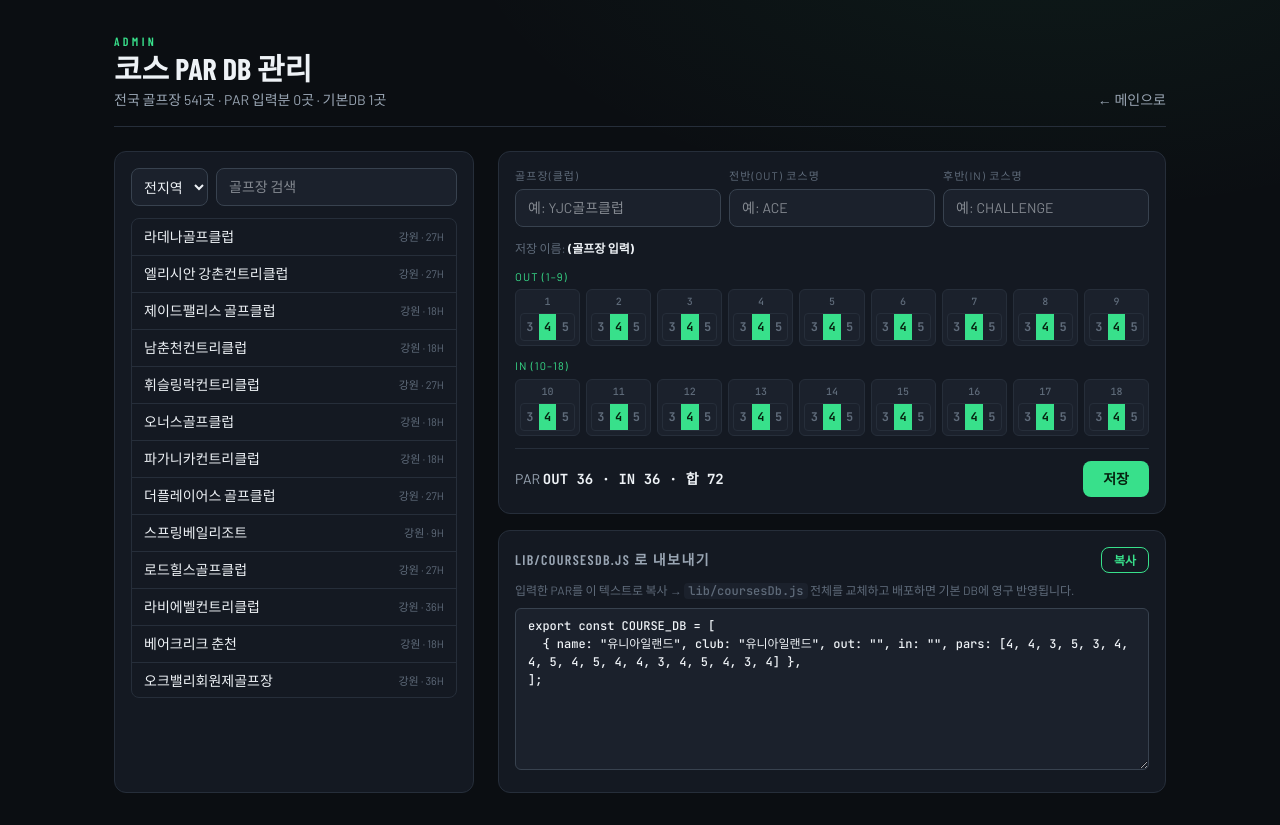
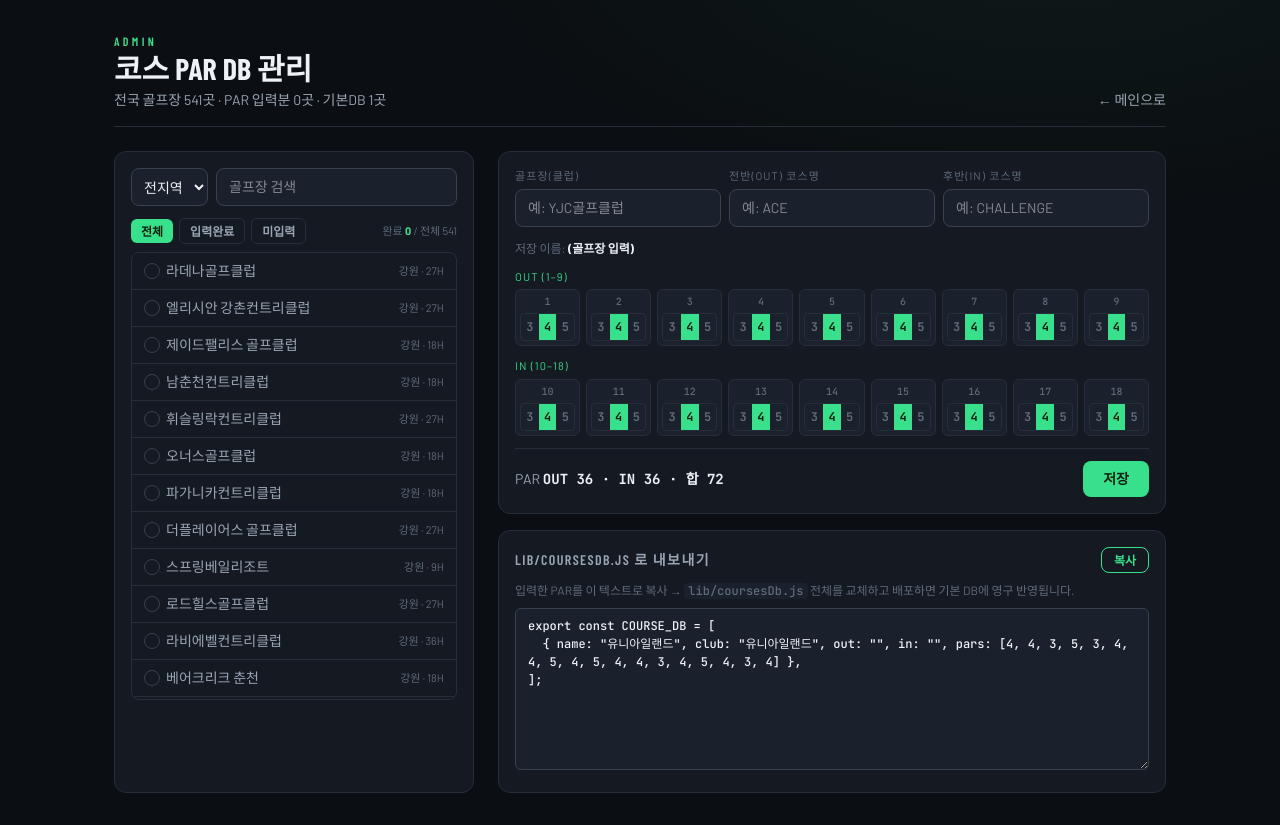
Before and after one commit to milv0/dallu-golf-studio, a Next.js app: page /admin in a window 1280 px wide. Built offline with nearby package versions, Linux system fonts and the light colour scheme; a web font is replaced by a local one.

Commit message:
admin: entered-course check badge + row highlight + status filter

```diff
--- a/app/admin/page.js
+++ b/app/admin/page.js
@@ -12,6 +12,7 @@ export default function Admin() {
   const [entries, setEntries] = useState([]); // 사용자가 입력한 par DB (localStorage)
   const [region, setRegion] = useState("");
   const [q, setQ] = useState("");
+  const [statusFilter, setStatusFilter] = useState("all"); // all | done | todo
   const [club, setClub] = useState("");
   const [outC, setOutC] = useState("");
   const [inC, setInC] = useState("");
@@ -35,10 +36,19 @@ export default function Admin() {
   );
   const filtered = useMemo(() => {
     const kw = q.trim();
-    return COURSE_DIRECTORY.filter(
-      (c) => (!region || c.region === region) && (!kw || c.name.includes(kw))
-    ).slice(0, 300);
-  }, [region, q]);
+    return COURSE_DIRECTORY.filter((c) => {
+      if (region && c.region !== region) return false;
+      if (kw && !c.name.includes(kw)) return false;
+      const done = enteredClubs.has(c.name);
+      if (statusFilter === "done" && !done) return false;
+      if (statusFilter === "todo" && done) return false;
+      return true;
+    }).slice(0, 400);
+  }, [region, q, statusFilter, enteredClubs]);
+  const doneCount = useMemo(
+    () => COURSE_DIRECTORY.filter((c) => enteredClubs.has(c.name)).length,
+    [enteredClubs]
+  );
 
   // 디렉토리에서 골프장 클릭 → 클럽명 채우고, 그 클럽의 저장 항목이 있으면 로드
   const loadClub = (clubName) => {
@@ -101,17 +111,34 @@ export default function Admin() {
             <input value={q} onChange={(e) => setQ(e.target.value)} placeholder="골프장 검색"
               className="flex-1 rounded-lg border border-line-2 bg-panel-2 px-3 py-2 text-sm text-txt outline-none focus:border-accent" />
           </div>
-          <div className="max-h-[60vh] overflow-auto rounded-lg border border-line">
-            {filtered.map((c) => (
-              <button key={c.name + c.address} type="button" onClick={() => loadClub(c.name)}
-                className="flex w-full items-center justify-between border-b border-line px-3 py-2 text-left last:border-0 hover:bg-panel-2">
-                <span className="text-sm text-txt">
-                  {enteredClubs.has(c.name) && <span className="mr-1 text-accent">✓</span>}
-                  {c.name}
-                </span>
-                <span className="text-[11px] text-txt-faint">{c.region} · {c.holes}H</span>
+          <div className="mb-2 flex items-center gap-1.5">
+            {[["all", "전체"], ["done", "입력완료"], ["todo", "미입력"]].map(([k, lbl]) => (
+              <button key={k} type="button" onClick={() => setStatusFilter(k)}
+                className={"rounded-md px-2.5 py-1 text-xs font-semibold transition " +
+                  (statusFilter === k ? "bg-accent text-[#06210f]" : "border border-line text-txt-soft hover:text-txt")}>
+                {lbl}
               </button>
             ))}
+            <span className="ml-auto text-[11px] text-txt-faint">
+              완료 <b className="text-accent">{doneCount}</b> / 전체 {COURSE_DIRECTORY.length}
+            </span>
+          </div>
+          <div className="max-h-[56vh] overflow-auto rounded-lg border border-line">
+            {filtered.map((c) => {
+              const done = enteredClubs.has(c.name);
+              return (
+                <button key={c.name + c.address} type="button" onClick={() => loadClub(c.name)}
+                  className={"flex w-full items-center justify-between border-b border-line px-3 py-2 text-left last:border-0 transition " +
+                    (done ? "bg-accent/10 hover:bg-accent/15" : "hover:bg-panel-2")}>
+                  <span className={"flex items-center gap-1.5 text-sm " + (done ? "text-txt" : "text-txt-soft")}>
+                    <span className={"flex h-4 w-4 shrink-0 items-center justify-center rounded-full text-[10px] " +
+                      (done ? "bg-accent text-[#06210f]" : "border border-line-2 text-transparent")}>✓</span>
+                    {c.name}
+                  </span>
+                  <span className="text-[11px] text-txt-faint">{c.region} · {c.holes}H</span>
+                </button>
+              );
+            })}
             {filtered.length === 0 && <p className="p-3 text-sm text-txt-faint">결과 없음</p>}
           </div>
         </section>
--- a/lib/coursesDb.js
+++ b/lib/coursesDb.js
@@ -12,6 +12,7 @@
 // (네이버 코스·홀 등을 보고 사람이 직접 입력 — 크롤링 아님. /admin 에서 관리)
 // ─────────────────────────────────────────────────────────────
 
+
 export const COURSE_DB = [
   {
     name: "유니아일랜드",
```
